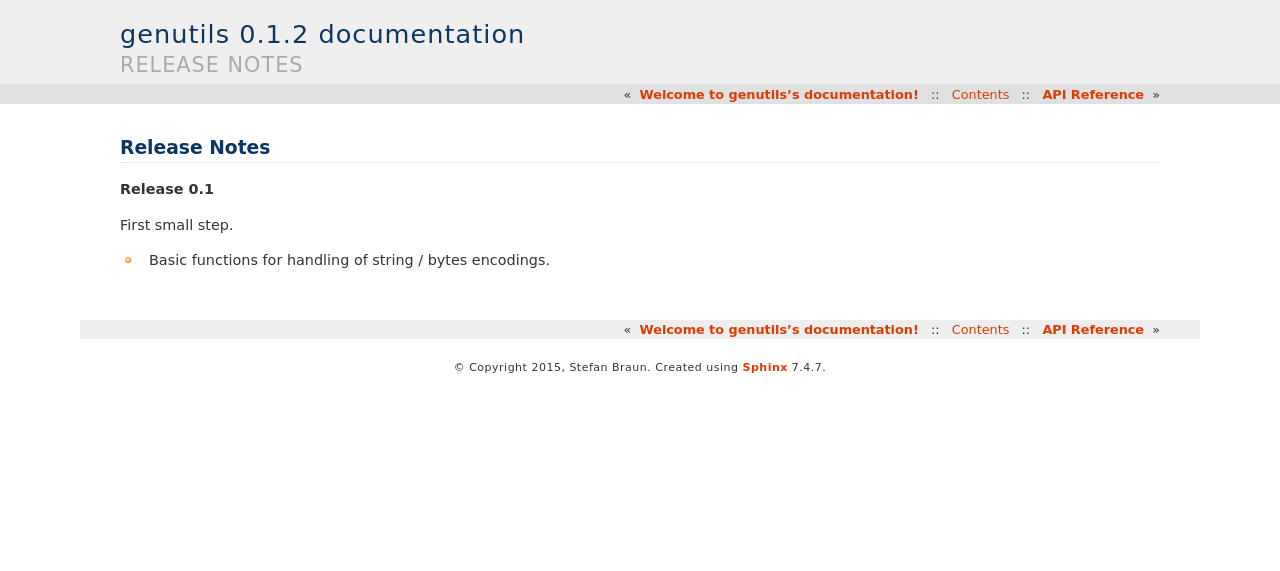
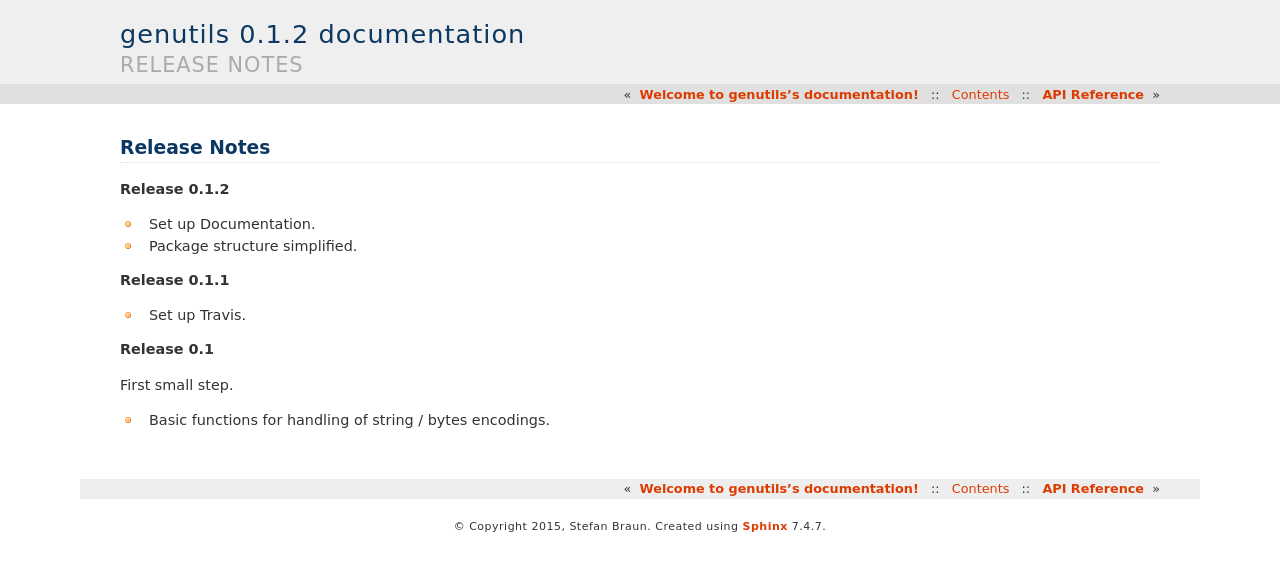
Before and after one commit to stbraun/genutils, a Sphinx documentation site: the page built from docs/source/release-notes.rst, in a window 1280 px wide. Shown: the top 571 px of the page. Built offline with Sphinx 7.4.7, drawn with Linux system fonts in a browser that asks for light colours.

Commit message:
Release notes updated.

```diff
--- a/docs/source/release-notes.rst
+++ b/docs/source/release-notes.rst
@@ -2,6 +2,16 @@
 Release Notes
 =============
 
+
+**Release 0.1.2**
+
+* Set up Documentation.
+* Package structure simplified.
+
+
+**Release 0.1.1**
+
+* Set up Travis.
 
 
 **Release 0.1**
```
